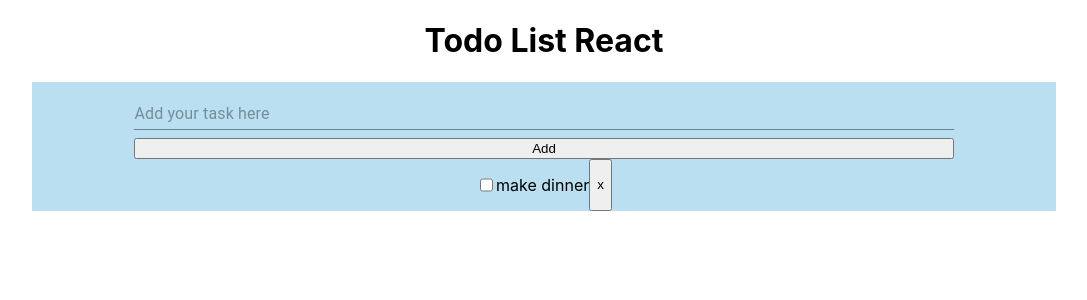
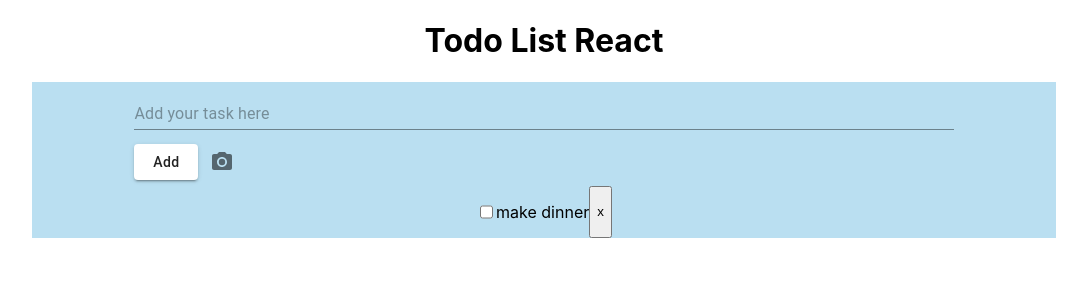
Before and after one commit to Alicerichardson28/todo-app-project-react-redux, a React (Create React App) app: page / in a window 1280 px wide. Shown: the top 300 px of the page, without its empty margins (96-1183 px from the left). Built offline with nearby package versions, Linux system fonts and the light colour scheme.

Commit message:
import buttom form material ui and change the syles

```diff
--- a/package.json
+++ b/package.json
@@ -4,6 +4,7 @@
   "private": true,
   "dependencies": {
     "@material-ui/core": "^4.11.3",
+    "@material-ui/icons": "^4.11.2",
     "@testing-library/jest-dom": "^5.11.4",
     "@testing-library/react": "^11.1.0",
     "@testing-library/user-event": "^12.1.10",
--- a/src/components/AddTodo/AddTodo.js
+++ b/src/components/AddTodo/AddTodo.js
@@ -1,5 +1,8 @@
 import React from 'react';
 import TextField from '@material-ui/core/TextField';
+import Button from '@material-ui/core/Button';
+import IconButton from '@material-ui/core/IconButton';
+import PhotoCamera from '@material-ui/icons/PhotoCamera';
 
 const AddTodo = () => {
     return (
@@ -13,7 +16,14 @@ const AddTodo = () => {
                 shrink: true,
             }}
             />
-            <button>Add</button>
+            <div>
+                <Button variant="contained" style={styles.btnAdd} component="span">
+                    Add
+                </Button>
+                <IconButton style={styles.icon} aria-label="upload picture" component="span">
+                    <PhotoCamera />
+                </IconButton>
+            </div>
         </div>
     );
 };
@@ -23,6 +33,10 @@ const styles = {
         display: "flex",
         flexDirection: "column",
         width: "80%"
+    },
+    btnAdd: {
+        backgroundColor: "#ffffff",
+        textTransform: "capitalize"
     }
 }
 
--- a/src/components/TodoList/TodoList.js
+++ b/src/components/TodoList/TodoList.js
@@ -1,6 +1,7 @@
 import React from 'react';
-import AddTodo from '../AddTodo'
-import DisplayTodos from '../DisplayTodos'
+import AddTodo from '../AddTodo';
+import DisplayTodos from '../DisplayTodos';
+
 
 const TodoList = () => {
     return (
```
Also changed, not shown: 2 other files (tests, documents, lock files or other folders).
